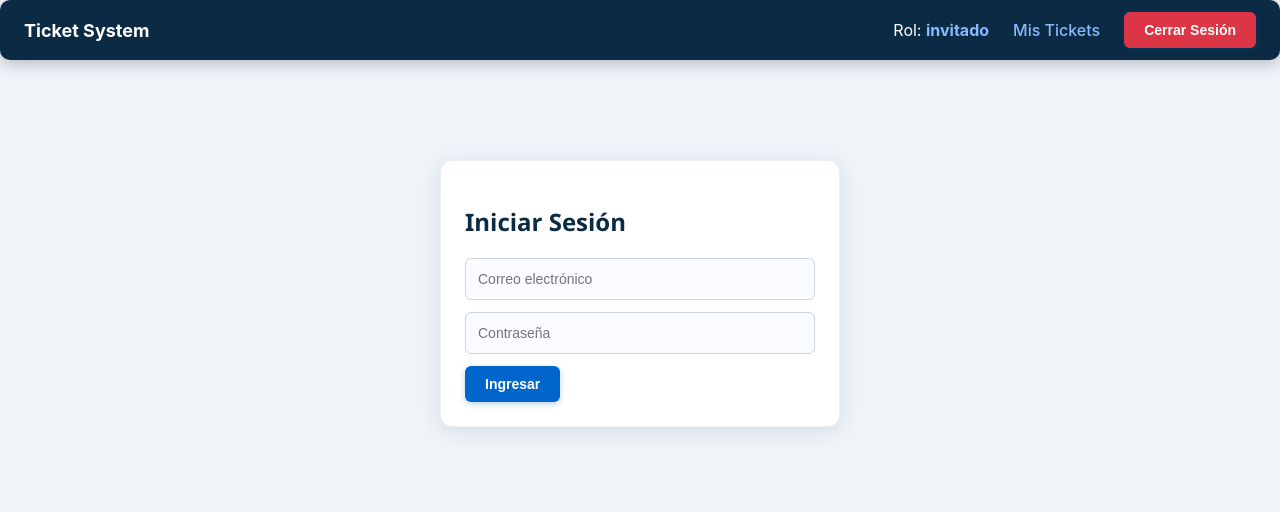
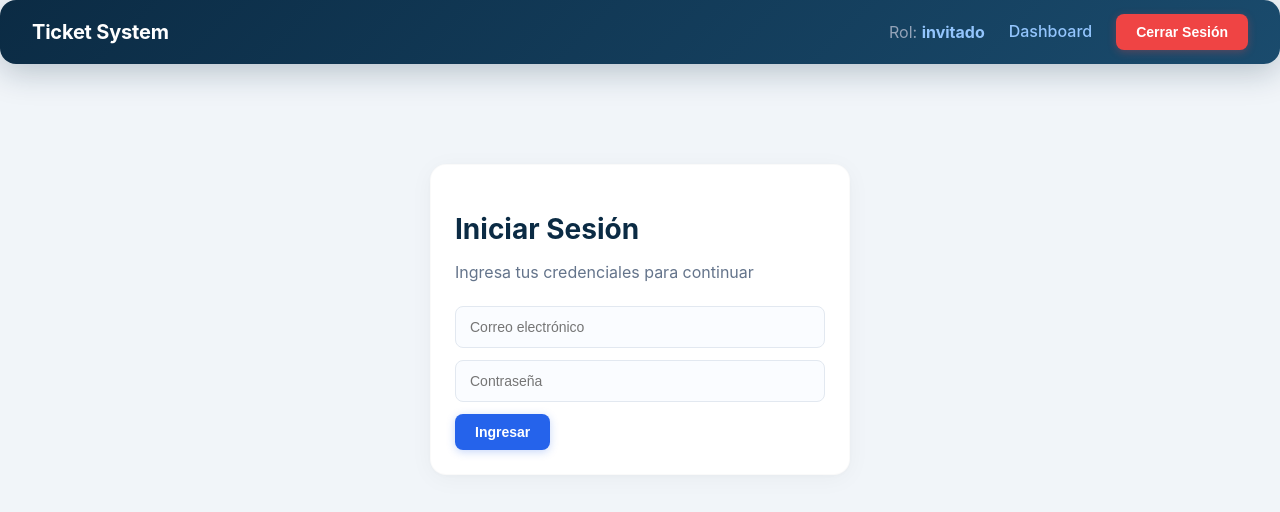
Before and after one commit to FredyFernandez29/proyectofinalfrontend, a React (Create React App) app: page /login in a window 1280 px wide. Shown: the top 512 px of the page. Built offline with nearby package versions, Linux system fonts and the light colour scheme.

Commit message:
Update App.js

```diff
--- a/src/App.js
+++ b/src/App.js
@@ -52,7 +52,7 @@ const AuthProvider = ({ children }) => {
 const useAuth = () => useContext(AuthContext);
 
 // ============================
-// 2. SISTEMA DE NOTIFICACIONES (Toast)
+// 2. SISTEMA DE NOTIFICACIONES
 // ============================
 const ToastContext = createContext();
 
@@ -98,14 +98,14 @@ const toastStyles = {
     borderRadius: '8px',
     color: '#fff',
     fontWeight: '500',
-    boxShadow: '0 4px 12px rgba(0,0,0,0.25)',
+    boxShadow: '0 4px 16px rgba(0,0,0,0.2)',
     animation: 'slideIn 0.3s ease-out',
     minWidth: '250px',
     maxWidth: '400px',
   },
-  success: { backgroundColor: '#28a745' },
-  error: { backgroundColor: '#dc3545' },
-  info: { backgroundColor: '#17a2b8' },
+  success: { backgroundColor: '#10b981' },
+  error: { backgroundColor: '#ef4444' },
+  info: { backgroundColor: '#3b82f6' },
 };
 
 const globalStyles = `
@@ -114,67 +114,72 @@ const globalStyles = `
     to { transform: translateX(0); opacity: 1; }
   }
   @keyframes fadeIn {
-    from { opacity: 0; transform: scale(0.98); }
+    from { opacity: 0; transform: scale(0.96); }
     to { opacity: 1; transform: scale(1); }
   }
   .fade-in {
     animation: fadeIn 0.3s ease-out;
   }
   body {
-    background: #f0f4f8;
+    background: #f1f5f9;
     margin: 0;
     padding: 0;
+    font-family: 'Inter', 'Segoe UI', system-ui, sans-serif;
   }
 `;
 
 // ============================
-// 3. ESTILOS GLOBALES
+// 3. ESTILOS GLOBALES (Tema mejorado)
 // ============================
 const styles = {
   container: {
-    maxWidth: '1200px',
+    maxWidth: '1280px',
     margin: '0 auto',
     padding: '20px',
-    fontFamily: 'Segoe UI, Tahoma, Geneva, Verdana, sans-serif',
   },
   card: {
     background: '#ffffff',
-    borderRadius: '12px',
-    boxShadow: '0 4px 20px rgba(0, 50, 100, 0.12)',
+    borderRadius: '16px',
+    boxShadow: '0 4px 24px rgba(0, 0, 0, 0.04), 0 1px 4px rgba(0, 0, 0, 0.02)',
     padding: '24px',
     marginBottom: '24px',
     transition: 'box-shadow 0.25s ease, transform 0.2s ease',
-    border: '1px solid rgba(0, 80, 150, 0.08)',
+    border: '1px solid rgba(0, 0, 0, 0.02)',
   },
   button: {
-    backgroundColor: '#0066cc',
+    backgroundColor: '#2563eb',
     color: '#ffffff',
     border: 'none',
     padding: '10px 20px',
-    borderRadius: '6px',
+    borderRadius: '8px',
     cursor: 'pointer',
     fontSize: '14px',
     fontWeight: '600',
-    transition: 'background 0.2s, transform 0.15s, box-shadow 0.2s',
-    boxShadow: '0 2px 6px rgba(0, 80, 160, 0.25)',
+    transition: 'all 0.2s',
+    boxShadow: '0 2px 8px rgba(37, 99, 235, 0.25)',
+  },
+  buttonHover: {
+    backgroundColor: '#1d4ed8',
+    transform: 'scale(1.02)',
+    boxShadow: '0 4px 16px rgba(37, 99, 235, 0.35)',
   },
   buttonDanger: {
-    backgroundColor: '#dc3545',
+    backgroundColor: '#ef4444',
     color: '#fff',
     border: 'none',
     padding: '8px 16px',
-    borderRadius: '6px',
+    borderRadius: '8px',
     cursor: 'pointer',
     fontSize: '14px',
     fontWeight: '600',
-    transition: 'background 0.2s, box-shadow 0.2s',
-    boxShadow: '0 2px 6px rgba(220, 53, 69, 0.25)',
+    transition: 'all 0.2s',
+    boxShadow: '0 2px 8px rgba(239, 68, 68, 0.25)',
   },
   input: {
     width: '100%',
-    padding: '12px',
-    border: '1px solid #cbd5e1',
-    borderRadius: '6px',
+    padding: '12px 14px',
+    border: '1px solid #e2e8f0',
+    borderRadius: '8px',
     fontSize: '14px',
     marginBottom: '12px',
     boxSizing: 'border-box',
@@ -190,50 +195,94 @@ const styles = {
   table: {
     width: '100%',
     borderCollapse: 'collapse',
-    marginTop: '10px',
+    marginTop: '8px',
   },
   th: {
-    background: '#e8f0fe',
-    padding: '12px',
+    background: '#f8fafc',
+    padding: '12px 16px',
     textAlign: 'left',
-    borderBottom: '2px solid #b8d0e8',
-    color: '#0b2b44',
+    borderBottom: '2px solid #e2e8f0',
+    color: '#1e293b',
     fontWeight: '600',
+    fontSize: '13px',
+    letterSpacing: '0.02em',
   },
   td: {
-    padding: '12px',
-    borderBottom: '1px solid #e2e8f0',
+    padding: '12px 16px',
+    borderBottom: '1px solid #f1f5f9',
+    fontSize: '14px',
   },
   nav: {
     display: 'flex',
     gap: '24px',
     alignItems: 'center',
-    padding: '12px 24px',
-    background: '#0b2b44',
-    borderRadius: '10px',
+    padding: '14px 32px',
+    background: 'linear-gradient(135deg, #0b2b44 0%, #1a4b6d 100%)',
+    borderRadius: '16px',
     marginBottom: '24px',
-    boxShadow: '0 4px 16px rgba(0, 20, 40, 0.25)',
+    boxShadow: '0 8px 32px rgba(11, 43, 68, 0.25)',
     color: '#ffffff',
   },
   link: {
     textDecoration: 'none',
-    color: '#8bb9fe',
+    color: '#93c5fd',
     fontWeight: '500',
     transition: 'color 0.2s',
+    padding: '4px 0',
+    borderBottom: '2px solid transparent',
+  },
+  linkActive: {
+    color: '#ffffff',
+    borderBottom: '2px solid #60a5fa',
   },
   badge: {
-    padding: '4px 12px',
-    borderRadius: '20px',
+    padding: '4px 14px',
+    borderRadius: '30px',
     fontSize: '12px',
-    fontWeight: 'bold',
+    fontWeight: '600',
     color: '#fff',
     display: 'inline-block',
+    letterSpacing: '0.01em',
   },
   loading: {
     textAlign: 'center',
-    padding: '60px',
+    padding: '80px',
     fontSize: '18px',
     color: '#4a6a85',
+  },
+  // Dashboard cards
+  statGrid: {
+    display: 'grid',
+    gridTemplateColumns: 'repeat(auto-fit, minmax(180px, 1fr))',
+    gap: '16px',
+    marginBottom: '24px',
+  },
+  statCard: {
+    background: '#ffffff',
+    borderRadius: '12px',
+    padding: '20px 24px',
+    boxShadow: '0 2px 12px rgba(0,0,0,0.04)',
+    border: '1px solid #f1f5f9',
+    transition: 'all 0.2s',
+  },
+  statNumber: {
+    fontSize: '32px',
+    fontWeight: '700',
+    color: '#0b2b44',
+    lineHeight: '1.2',
+  },
+  statLabel: {
+    fontSize: '13px',
+    fontWeight: '500',
+    color: '#64748b',
+    marginTop: '4px',
+  },
+  priorityDot: {
+    display: 'inline-block',
+    width: '10px',
+    height: '10px',
+    borderRadius: '50%',
+    marginRight: '6px',
   },
 };
 
@@ -241,10 +290,11 @@ const styles = {
 // 4. COMPONENTES
 // ============================
 
-// --- Navbar ---
+// --- Navbar con degradado y sin emojis ---
 const Navbar = () => {
   const { user, logout } = useAuth();
   const navigate = useNavigate();
+  const location = useNavigate(); // no se usa, pero lo dejamos por si
 
   const handleLogout = () => {
     logout();
@@ -253,11 +303,11 @@ const Navbar = () => {
 
   return (
     <div style={styles.nav}>
-      <span style={{ fontWeight: '700', fontSize: '18px' }}>Ticket System</span>
-      <span style={{ marginLeft: 'auto' }}>Rol: <strong style={{ color: '#8bb9fe' }}>{user?.rol || 'invitado'}</strong></span>
-      <Link to="/tickets" style={styles.link}>Mis Tickets</Link>
+      <span style={{ fontWeight: '700', fontSize: '20px', letterSpacing: '-0.01em' }}>Ticket System</span>
+      <span style={{ marginLeft: 'auto', color: '#94a3b8' }}>Rol: <strong style={{ color: '#93c5fd' }}>{user?.rol || 'invitado'}</strong></span>
+      <Link to="/tickets" style={styles.link}>Dashboard</Link>
       {user?.rol === 'admin' && <Link to="/usuarios" style={styles.link}>Usuarios</Link>}
-      <button onClick={handleLogout} style={{ ...styles.button, backgroundColor: '#dc3545' }}>Cerrar Sesión</button>
+      <button onClick={handleLogout} style={{ ...styles.button, backgroundColor: '#ef4444', boxShadow: '0 2px 8px rgba(239,68,68,0.3)' }}>Cerrar Sesión</button>
     </div>
   );
 };
@@ -287,9 +337,10 @@ const Login = () => {
   };
 
   return (
-    <div style={{ ...styles.container, maxWidth: '400px', marginTop: '80px' }}>
+    <div style={{ ...styles.container, maxWidth: '420px', marginTop: '80px' }}>
       <div style={styles.card} className="fade-in">
-        <h2 style={{ color: '#0b2b44' }}>Iniciar Sesión</h2>
+        <h2 style={{ color: '#0b2b44', fontSize: '28px', fontWeight: '700', marginBottom: '8px' }}>Iniciar Sesión</h2>
+        <p style={{ color: '#64748b', marginBottom: '24px' }}>Ingresa tus credenciales para continuar</p>
         <form onSubmit={handleSubmit}>
           <input
             type="email"
@@ -310,14 +361,14 @@ const Login = () => {
           <button type="submit" style={styles.button} disabled={loading}>
             {loading ? 'Cargando...' : 'Ingresar'}
           </button>
-          {error && <p style={{ color: '#dc3545', marginTop: '12px' }}>{error}</p>}
+          {error && <p style={{ color: '#ef4444', marginTop: '16px' }}>{error}</p>}
         </form>
       </div>
     </div>
   );
 };
 
-// --- TicketsList ---
+// --- TicketsList con Dashboard ---
 const TicketsList = () => {
   const [tickets, setTickets] = useState([]);
   const [loading, setLoading] = useState(true);
@@ -351,28 +402,72 @@ const TicketsList = () => {
     }
   };
 
+  // ===== DASHBOARD: Estadísticas =====
+  const total = tickets.length;
+  const abiertos = tickets.filter(t => t.estado === 'abierto').length;
+  const enProgreso = tickets.filter(t => t.estado === 'en progreso').length;
+  const cerrados = tickets.filter(t => t.estado === 'cerrado').length;
+  const alta = tickets.filter(t => t.prioridad === 'alta').length;
+  const media = tickets.filter(t => t.prioridad === 'media').length;
+  const baja = tickets.filter(t => t.prioridad === 'baja').length;
+
   const getEstadoColor = (estado) => {
-    const colores = {
-      'abierto': '#28a745',
-      'en progreso': '#ffc107',
-      'cerrado': '#6c757d'
-    };
-    return colores[estado] || '#6c757d';
+    const colores = { 'abierto': '#10b981', 'en progreso': '#f59e0b', 'cerrado': '#94a3b8' };
+    return colores[estado] || '#94a3b8';
+  };
+
+  const getPrioridadColor = (prioridad) => {
+    const colores = { 'alta': '#ef4444', 'media': '#f59e0b', 'baja': '#10b981' };
+    return colores[prioridad] || '#94a3b8';
   };
 
   if (loading) return <div style={styles.loading}>Cargando tickets...</div>;
 
   return (
     <div style={styles.container}>
+      {/* Dashboard de Estadísticas */}
+      <div style={styles.statGrid}>
+        <div style={styles.statCard} className="fade-in">
+          <div style={styles.statNumber}>{total}</div>
+          <div style={styles.statLabel}>Total Tickets</div>
+        </div>
+        <div style={styles.statCard} className="fade-in">
+          <div style={styles.statNumber} style={{ color: '#10b981' }}>{abiertos}</div>
+          <div style={styles.statLabel}>Abiertos</div>
+        </div>
+        <div style={styles.statCard} className="fade-in">
+          <div style={styles.statNumber} style={{ color: '#f59e0b' }}>{enProgreso}</div>
+          <div style={styles.statLabel}>En Progreso</div>
+        </div>
+        <div style={styles.statCard} className="fade-in">
+          <div style={styles.statNumber} style={{ color: '#94a3b8' }}>{cerrados}</div>
+          <div style={styles.statLabel}>Cerrados</div>
+        </div>
+        <div style={styles.statCard} className="fade-in">
+          <div style={styles.statNumber} style={{ color: '#ef4444' }}>{alta}</div>
+          <div style={styles.statLabel}>Prioridad Alta</div>
+        </div>
+        <div style={styles.statCard} className="fade-in">
+          <div style={styles.statNumber} style={{ color: '#f59e0b' }}>{media}</div>
+          <div style={styles.statLabel}>Prioridad Media</div>
+        </div>
+        <div style={styles.statCard} className="fade-in">
+          <div style={styles.statNumber} style={{ color: '#10b981' }}>{baja}</div>
+          <div style={styles.statLabel}>Prioridad Baja</div>
+        </div>
+      </div>
+
+      {/* Lista de Tickets */}
       <div style={{ display: 'flex', justifyContent: 'space-between', alignItems: 'center', marginBottom: '20px' }}>
-        <h2 style={{ color: '#0b2b44' }}>Mis Tickets</h2>
+        <h2 style={{ color: '#0b2b44', fontSize: '22px', fontWeight: '700' }}>Mis Tickets</h2>
         <Link to="/tickets/nuevo">
           <button style={styles.button}>+ Crear Nuevo Ticket</button>
         </Link>
       </div>
+
       <div style={styles.card} className="fade-in">
         {tickets.length === 0 ? (
-          <p style={{ color: '#4a6a85' }}>No tienes tickets. ¡Crea uno nuevo!</p>
+          <p style={{ color: '#64748b', textAlign: 'center', padding: '20px 0' }}>No tienes tickets. ¡Crea uno nuevo!</p>
         ) : (
           <table style={styles.table}>
             <thead>
@@ -387,19 +482,28 @@ const TicketsList = () => {
             </thead>
             <tbody>
               {tickets.map(t => (
-                <tr key={t.id} className="fade-in">
+                <tr key={t.id} className="fade-in" style={{ transition: 'background 0.15s' }}>
                   <td style={styles.td}>{t.id}</td>
                   <td style={styles.td}>
-                    <Link to={`/tickets/${t.id}`} style={{ color: '#0066cc', fontWeight: '500' }}>{t.titulo}</Link>
+                    <Link to={`/tickets/${t.id}`} style={{ color: '#2563eb', fontWeight: '500', textDecoration: 'none' }}>
+                      {t.titulo}
+                    </Link>
                   </td>
                   <td style={styles.td}>
-                    <span style={{ ...styles.badge, backgroundColor: getEstadoColor(t.estado) }}>{t.estado}</span>
+                    <span style={{ ...styles.badge, backgroundColor: getEstadoColor(t.estado) }}>
+                      {t.estado}
+                    </span>
                   </td>
-                  <td style={styles.td}>{t.prioridad}</td>
+                  <td style={styles.td}>
+                    <span style={{ display: 'flex', alignItems: 'center' }}>
+                      <span style={{ ...styles.priorityDot, backgroundColor: getPrioridadColor(t.prioridad) }}></span>
+                      {t.prioridad}
+                    </span>
+                  </td>
                   <td style={styles.td}>{t.asignado_a?.nombre || 'Sin asignar'}</td>
                   <td style={styles.td}>
-                    <Link to={`/tickets/${t.id}`} style={{ marginRight: '12px', color: '#0066cc' }}>Ver</Link>
-                    <Link to={`/tickets/editar/${t.id}`} style={{ marginRight: '12px', color: '#28a745' }}>Editar</Link>
+                    <Link to={`/tickets/${t.id}`} style={{ marginRight: '12px', color: '#2563eb', fontWeight: '500' }}>Ver</Link>
+                    <Link to={`/tickets/editar/${t.id}`} style={{ marginRight: '12px', color: '#10b981', fontWeight: '500' }}>Editar</Link>
                     {user?.rol === 'admin' && (
                       <button onClick={() => handleDelete(t.id)} style={styles.buttonDanger}>Eliminar</button>
                     )}
@@ -487,7 +591,7 @@ const TicketForm = () => {
   return (
     <div style={styles.container}>
       <div style={styles.card} className="fade-in">
-        <h2 style={{ color: '#0b2b44' }}>{isEdit ? 'Editar Ticket' : 'Nuevo Ticket'}</h2>
+        <h2 style={{ color: '#0b2b44', fontSize: '24px', fontWeight: '700' }}>{isEdit ? 'Editar Ticket' : 'Nuevo Ticket'}</h2>
         <form onSubmit={handleSubmit}>
           <label style={styles.label}>Título</label>
           <input type="text" name="titulo" value={formData.titulo} onChange={handleChange} required style={styles.input} />
@@ -511,7 +615,7 @@ const TicketForm = () => {
             </>
           )}
           <button type="submit" style={styles.button} disabled={loading}>{loading ? 'Guardando...' : 'Guardar'}</button>
-          <Link to="/tickets" style={{ marginLeft: '12px', color: '#6c757d' }}>Cancelar</Link>
+          <Link to="/tickets" style={{ marginLeft: '12px', color: '#64748b' }}>Cancelar</Link>
         </form>
       </div>
     </div>
@@ -569,17 +673,22 @@ const TicketDetail = () => {
   if (!ticket) return <div style={styles.container}>Ticket no encontrado</div>;
 
   const getEstadoColor = (estado) => {
-    const colores = { 'abierto': '#28a745', 'en progreso': '#ffc107', 'cerrado': '#6c757d' };
-    return colores[estado] || '#6c757d';
+    const colores = { 'abierto': '#10b981', 'en progreso': '#f59e0b', 'cerrado': '#94a3b8' };
+    return colores[estado] || '#94a3b8';
+  };
+
+  const getPrioridadColor = (prioridad) => {
+    const colores = { 'alta': '#ef4444', 'media': '#f59e0b', 'baja': '#10b981' };
+    return colores[prioridad] || '#94a3b8';
   };
 
   return (
     <div style={styles.container}>
       <div style={styles.card} className="fade-in">
-        <h2 style={{ color: '#0b2b44' }}>{ticket.titulo}</h2>
+        <h2 style={{ color: '#0b2b44', fontSize: '24px', fontWeight: '700' }}>{ticket.titulo}</h2>
         <p><strong>Descripción:</strong> {ticket.descripcion || 'Sin descripción'}</p>
         <p><strong>Estado:</strong> <span style={{ ...styles.badge, backgroundColor: getEstadoColor(ticket.estado) }}>{ticket.estado}</span></p>
-        <p><strong>Prioridad:</strong> {ticket.prioridad}</p>
+        <p><strong>Prioridad:</strong> <span style={{ display: 'inline-flex', alignItems: 'center' }}><span style={{ ...styles.priorityDot, backgroundColor: getPrioridadColor(ticket.prioridad) }}></span> {ticket.prioridad}</span></p>
         <p><strong>Creado por:</strong> {ticket.creado_por?.nombre} {ticket.creado_por?.apellido}</p>
         <p><strong>Asignado a:</strong> {ticket.asignado_a?.nombre || 'Sin asignar'}</p>
         <p><strong>Fecha creación:</strong> {new Date(ticket.created_at).toLocaleString()}</p>
@@ -588,19 +697,19 @@ const TicketDetail = () => {
           <button style={styles.button}>Editar</button>
         </Link>
         <Link to="/tickets">
-          <button style={{ ...styles.button, backgroundColor: '#6c757d' }}>Volver</button>
+          <button style={{ ...styles.button, backgroundColor: '#94a3b8', boxShadow: 'none' }}>Volver</button>
         </Link>
       </div>
       <div style={styles.card} className="fade-in">
-        <h3 style={{ color: '#0b2b44' }}>Comentarios</h3>
+        <h3 style={{ color: '#0b2b44', fontSize: '18px', fontWeight: '600' }}>Comentarios</h3>
         {comentarios.length === 0 ? (
-          <p style={{ color: '#4a6a85' }}>No hay comentarios aún.</p>
+          <p style={{ color: '#64748b' }}>No hay comentarios aún.</p>
         ) : (
           <ul style={{ listStyle: 'none', padding: 0 }}>
             {comentarios.map(c => (
-              <li key={c.id} style={{ borderBottom: '1px solid #e2e8f0', padding: '12px 0' }} className="fade-in">
+              <li key={c.id} style={{ borderBottom: '1px solid #f1f5f9', padding: '12px 0' }} className="fade-in">
                 <strong style={{ color: '#0b2b44' }}>{c.usuarios?.nombre} {c.usuarios?.apellido}</strong>
-                <span style={{ color: '#6c757d', fontSize: '0.8rem', marginLeft: '12px' }}>
+                <span style={{ color: '#94a3b8', fontSize: '0.8rem', marginLeft: '12px' }}>
                   {new Date(c.created_at).toLocaleString()}
                 </span>
                 <p style={{ margin: '6px 0 0', color: '#1e293b' }}>{c.contenido}</p>
@@ -621,7 +730,7 @@ const TicketDetail = () => {
 // 5. COMPONENTES DE USUARIOS
 // ============================
 
-// --- UserForm (Crear/Editar usuario) ---
+// --- UserForm ---
 const UserForm = () => {
   const navigate = useNavigate();
   const { showToast } = useToast();
@@ -657,7 +766,7 @@ const UserForm = () => {
   return (
     <div style={styles.container}>
       <div style={styles.card} className="fade-in">
-        <h2 style={{ color: '#0b2b44' }}>Crear Nuevo Usuario</h2>
+        <h2 style={{ color: '#0b2b44', fontSize: '24px', fontWeight: '700' }}>Crear Nuevo Usuario</h2>
         <form onSubmit={handleSubmit}>
           <label style={styles.label}>Nombre</label>
           <input type="text" name="nombre" value={formData.nombre} onChange={handleChange} required style={styles.input} />
@@ -678,14 +787,14 @@ const UserForm = () => {
             <option value="admin">Administrador</option>
           </select>
           <button type="submit" style={styles.button} disabled={loading}>{loading ? 'Creando...' : 'Crear Usuario'}</button>
-          <Link to="/usuarios" style={{ marginLeft: '12px', color: '#6c757d' }}>Cancelar</Link>
+          <Link to="/usuarios" style={{ marginLeft: '12px', color: '#64748b' }}>Cancelar</Link>
         </form>
       </div>
     </div>
   );
 };
 
-// --- UsuariosList (con botón Crear) ---
+// --- UsuariosList ---
 const UsuariosList = () => {
   const [usuarios, setUsuarios] = useState([]);
   const [loading, setLoading] = useState(true);
@@ -703,7 +812,7 @@ const UsuariosList = () => {
   return (
     <div style={styles.container}>
       <div style={{ display: 'flex', justifyContent: 'space-between', alignItems: 'center', marginBottom: '20px' }}>
-        <h2 style={{ color: '#0b2b44' }}>Administración de Usuarios</h2>
+        <h2 style={{ color: '#0b2b44', fontSize: '22px', fontWeight: '700' }}>Administración de Usuarios</h2>
         <Link to="/usuarios/nuevo">
           <button style={styles.button}>+ Crear Usuario</button>
         </Link>
```
